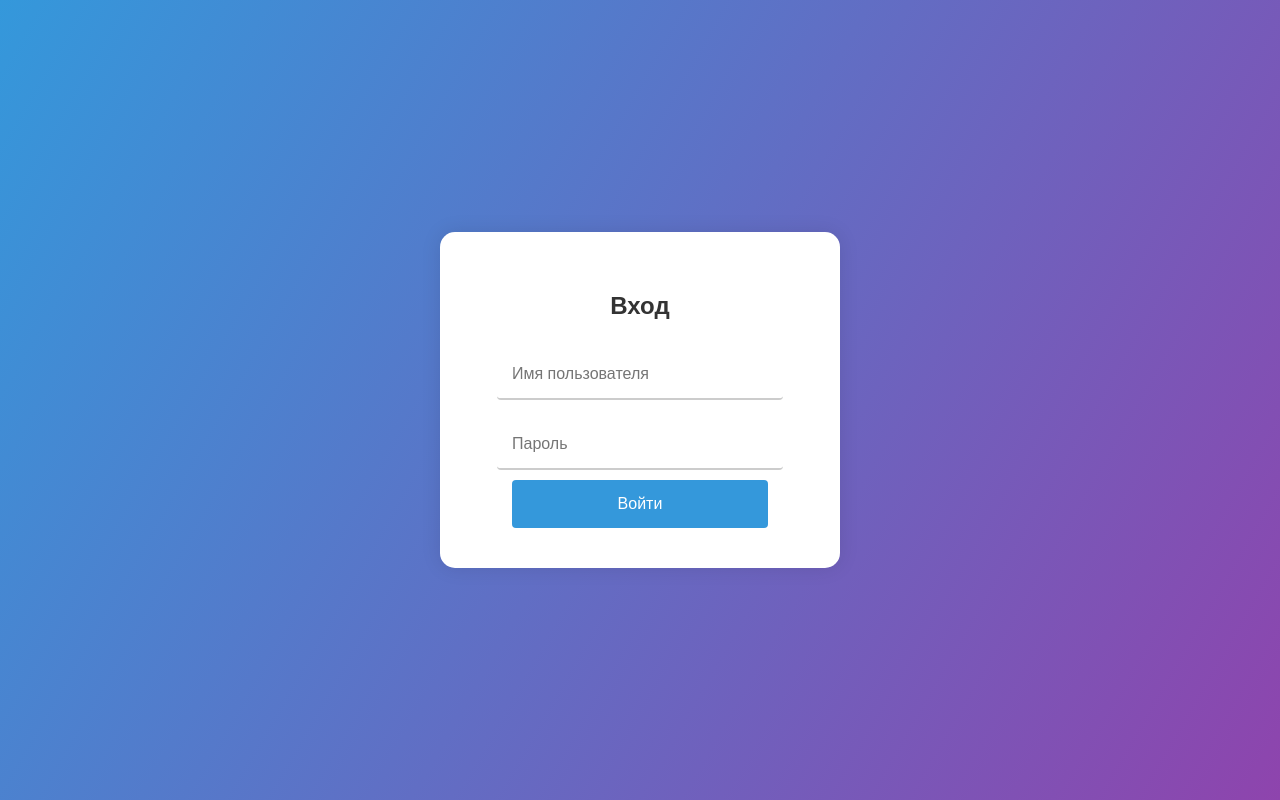
After one commit to wert-rar/Shashki, a Flask app: page /login in a window 1280 px wide. The commit adds this page. Run offline with Flask 3, Linux system fonts and the light colour scheme.

Commit message:
Made registration and login pages and frontend for them

```diff
--- a/Client/app.py
+++ b/Client/app.py
@@ -118,6 +118,14 @@ def home():
 def get_board():
     return render_template('board.html')
 
+@app.route("/register")
+def register():
+    return render_template('register.html')
+
+@app.route("/login")
+def login():
+    return render_template('login.html')
+
 
 @app.route("/move", methods=["POST"])
 def move():
--- /dev/null
+++ b/Client/templates/login.html
@@ -0,0 +1,97 @@
+<!DOCTYPE html>
+<html lang="en">
+<head>
+    <meta charset="UTF-8">
+    <meta name="viewport" content="width=device-width, initial-scale=1.0">
+    <title>Вход</title>
+    <style>
+        body {
+            margin: 0;
+            font-family: Arial, sans-serif;
+            background: linear-gradient(120deg, #3498db, #8e44ad);
+            height: 100vh;
+            display: flex;
+            align-items: center;
+            justify-content: center;
+        }
+
+        .registration-menu {
+            width: 320px;
+            padding: 40px;
+            background: white;
+            border-radius: 15px;
+            box-shadow: 0 0 20px rgba(0, 0, 0, 0.1);
+            text-align: center;
+            transition: transform 0.3s ease-in-out;
+        }
+
+        .registration-menu:hover {
+            transform: scale(1.05);
+        }
+
+        .registration-menu h2 {
+            margin-bottom: 20px;
+            font-size: 24px;
+            color: #333;
+        }
+
+        .registration-group {
+            display: flex;
+            flex-direction: column;
+            align-items: center;
+        }
+
+        .registration-group input {
+            width: 80%;
+            padding: 15px;
+            margin: 10px 0;
+            border: none;
+            border-bottom: 2px solid #ccc;
+            border-radius: 4px;
+            font-size: 16px;
+            transition: border-color 0.3s;
+        }
+
+        .registration-group input:focus {
+            border-color: #3498db;
+            outline: none;
+        }
+
+        .registration-menu button {
+            width: 80%;
+            padding: 15px;
+            background: #3498db;
+            color: white;
+            border: none;
+            border-radius: 4px;
+            font-size: 16px;
+            cursor: pointer;
+            transition: background 0.3s;
+        }
+
+        .registration-menu button:hover {
+            background: #2980b9;
+        }
+    </style>
+</head>
+<body>
+    <div class="registration-menu">
+        <h2 id="title">Вход</h2>
+        <div class="registration-group">
+            <input type="text" placeholder="Имя пользователя">
+            <input type="password" placeholder="Пароль">
+        </div>
+        <button onclick="login()">Войти</button>
+    </div>
+
+    <script>
+        function login() {
+            // Изменение текста заголовка на странице
+            document.getElementById('title').innerText = 'Профиль';
+
+            // Перенаправление на главную страницу
+            window.location.href = '/';
+        }
+    </script>
+</body>
+</html>
```
Also changed, not shown: Client/templates/home.html (+79 -5 lines), Client/templates/index.html (deleted, +0 -10 lines), Client/templates/register.html (added, +97 -0 lines).
